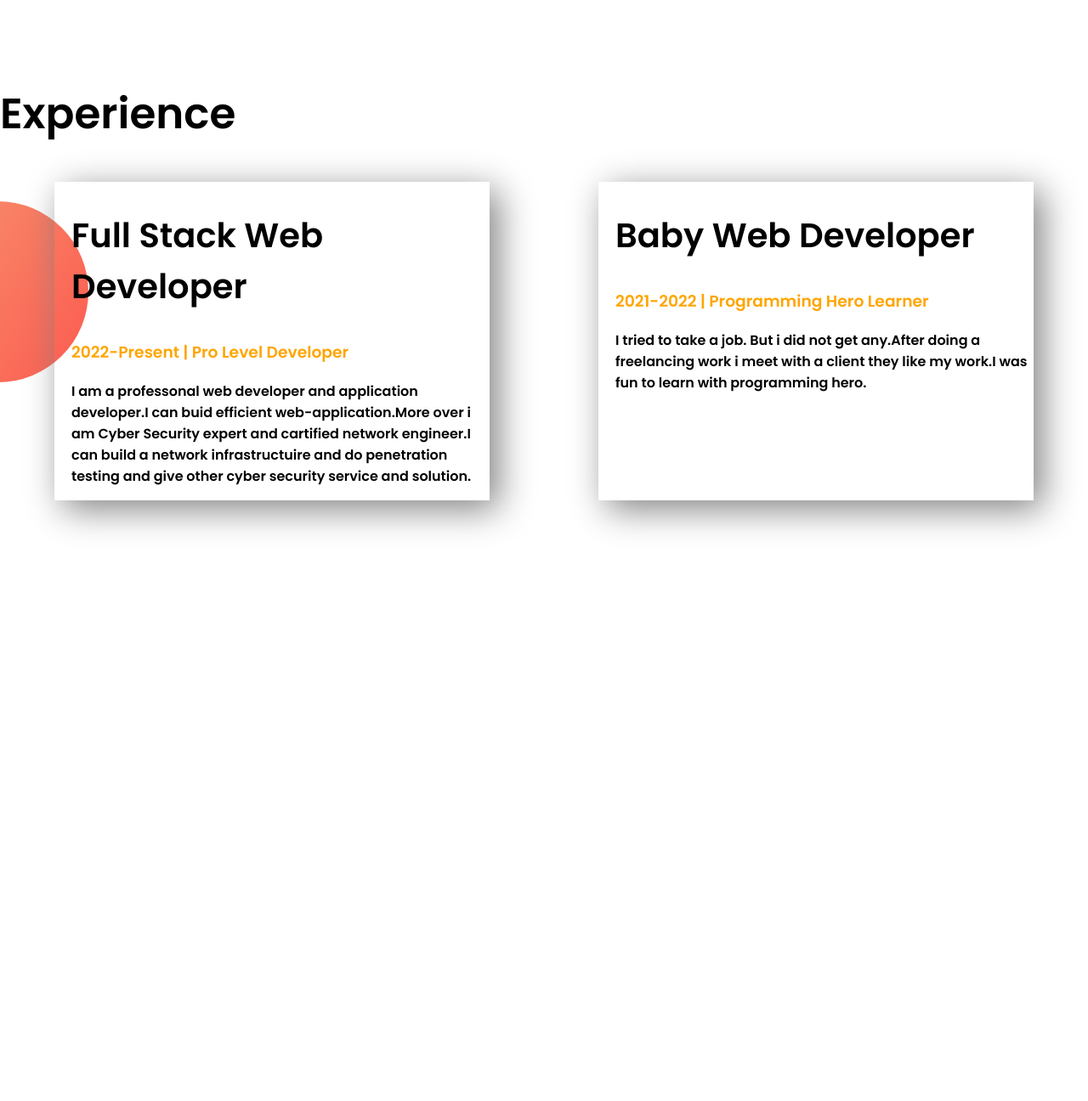
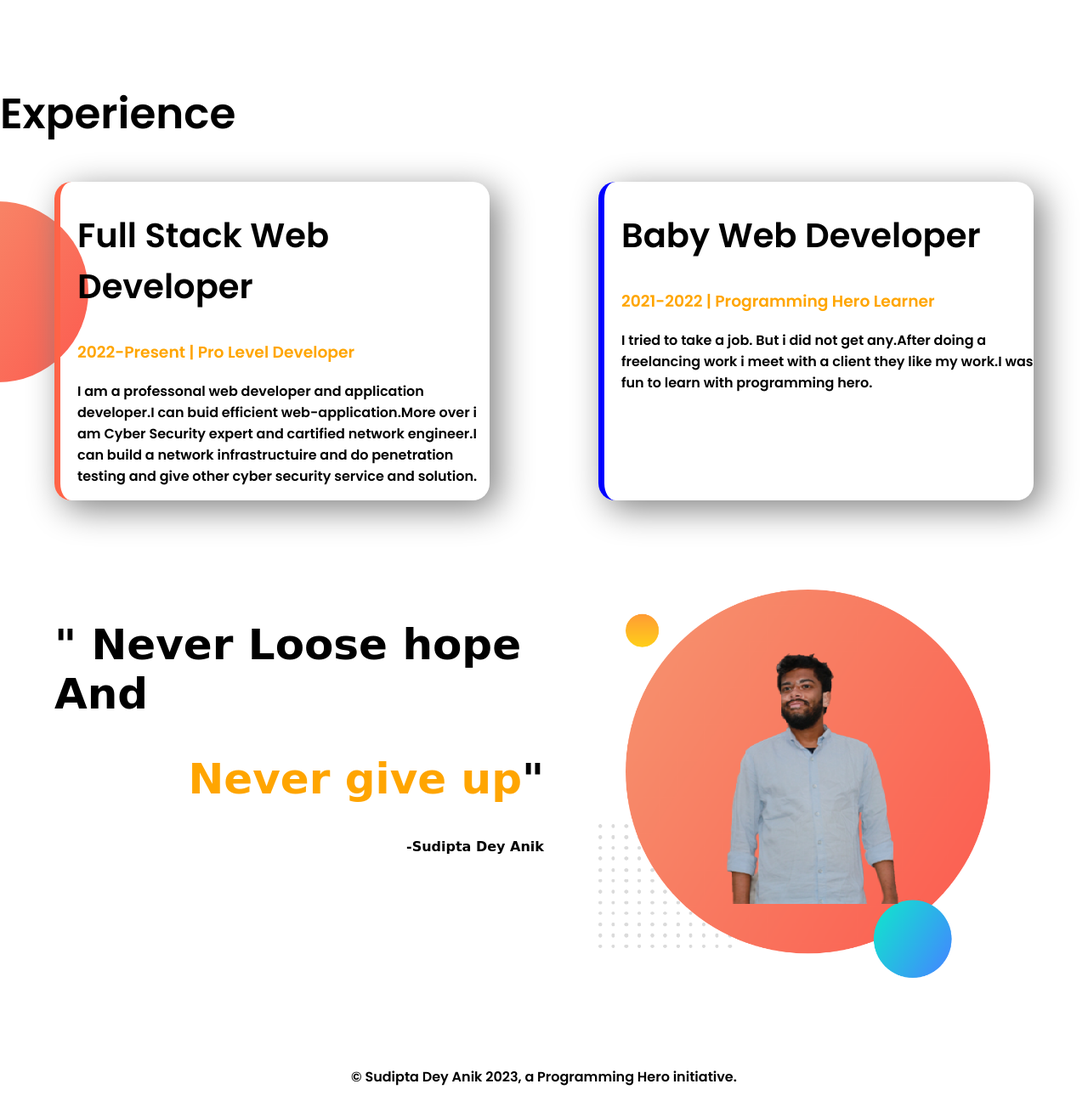
Before and after one commit to SudiptaDeyAnik08/developer-portfolio, a plain HTML site: page index.html in a window 1280 px wide. Shown: the part 1027-2323 px from the top of the page at 85% size. Before the commit the page ends 1716 px from the top, so only its background shows below. Drawn offline with Linux system fonts and the light colour scheme.

Commit message:
website work complete

```diff
--- a/index.html
+++ b/index.html
@@ -39,19 +39,19 @@
             <h1>Dream Big</h1>
             <h2 >Become a Web Developer</h2>
             <p class="peragraph">I already learn about the basic HTML and CSS.I can bulid any simple website.I can even teach my grandma how to make a simple website.My goal is to bulid 3 website and learn advance topic.</p>
-            <a class="button" href="" target="_blank">DOWNLOAD RESUME</a>
+            <a class="button" href="#" target="_blank">DOWNLOAD RESUME</a>
         </div>
     </section>
 
     <section class="experience">
         <h1>Experience</h1>
         <div class="father-class flexiable-container">
-            <div class="experience-full-baby" >
+            <div id="full-stak-web-developer" class="experience-full-baby" >
                 <h2>Full Stack Web Developer</h2>
                 <h3 class="orange-color">2022-Present | Pro Level Developer</h3>
                 <p>I am a professonal web developer and application developer.I can buid efficient web-application.More over i am Cyber Security expert and cartified network engineer.I can build a network infrastructuire and do penetration testing and give other cyber security service and solution.</p>
             </div>
-            <div class="experience-full-baby">
+            <div id="baby-web-developer" class="experience-full-baby">
                 <h2>Baby Web Developer</h2>
 
                <h3 class="orange-color" >2021-2022 | Programming Hero Learner </h3>
@@ -60,5 +60,18 @@
         </div>
     </section>
 
+    <section class="quote flexiable-container">
+        <div class="half-width">
+           <h1>" Never Loose hope And </h1>
+           <h1 class="quote-text-align"><span class="orange-color">Never give up</span>"</h1>
+           <h4 class="quote-text-align">-Sudipta Dey Anik</h4>
+        </div>
+        <div class="half-width">
+            <img src="assests/update/bg3.png" alt="qutoe image">
+        </div>
+    </section>
+    <footer>
+        <p>© Sudipta Dey Anik 2023, a Programming Hero initiative.</p>
+    </footer>
 </body>
 </html>
--- a/style.css
+++ b/style.css
@@ -70,5 +70,27 @@ h2{
     margin-right: 5%;
     padding-left: 20px;
     box-shadow: 10px 10px 40px gray;
+    border-radius: 20px;
 
 }
+
+.quote{
+    font-family: 'Shadows Into Light', cursive;
+
+}
+.quote-text-align{
+    text-align: right;
+}
+
+#full-stak-web-developer{
+    border-left: 7px solid tomato;
+}
+
+#baby-web-developer{
+    border-left: 7px solid blue;
+
+}
+
+footer p{
+    text-align: center;
+}
```
